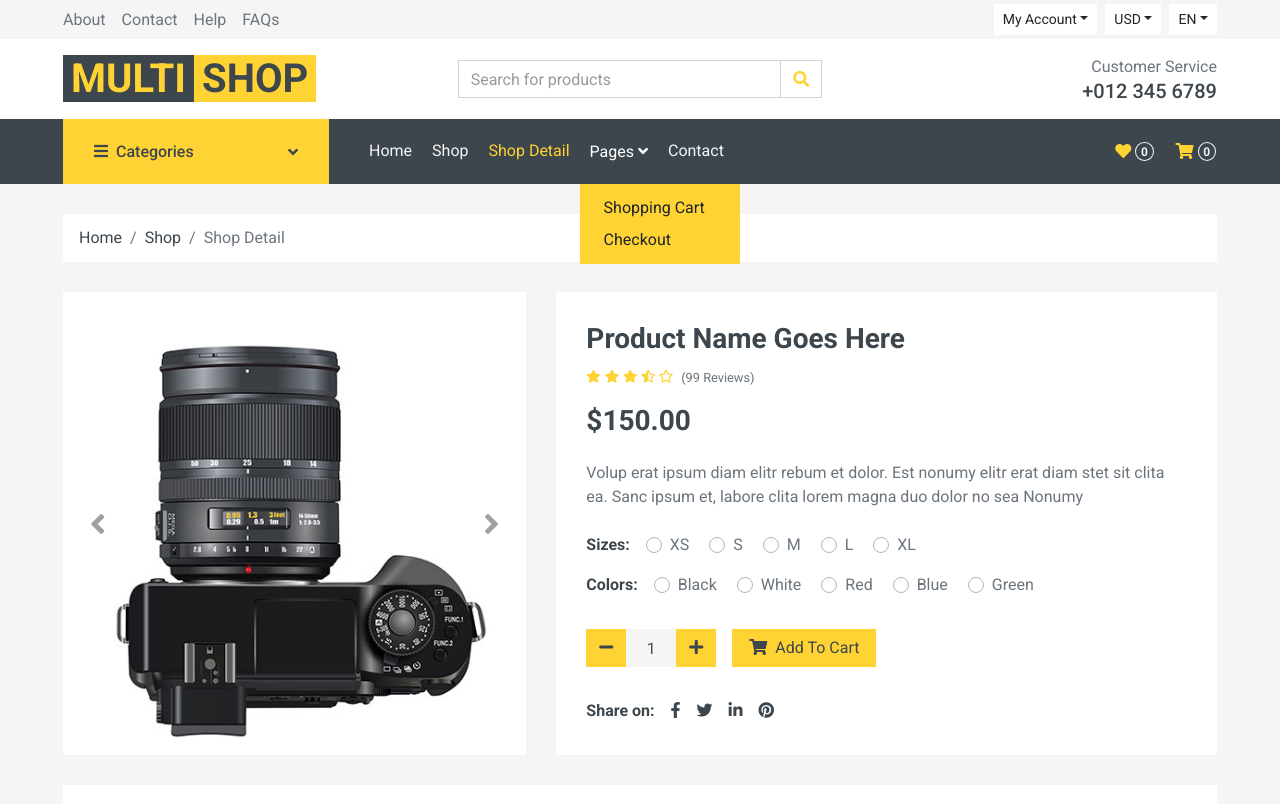
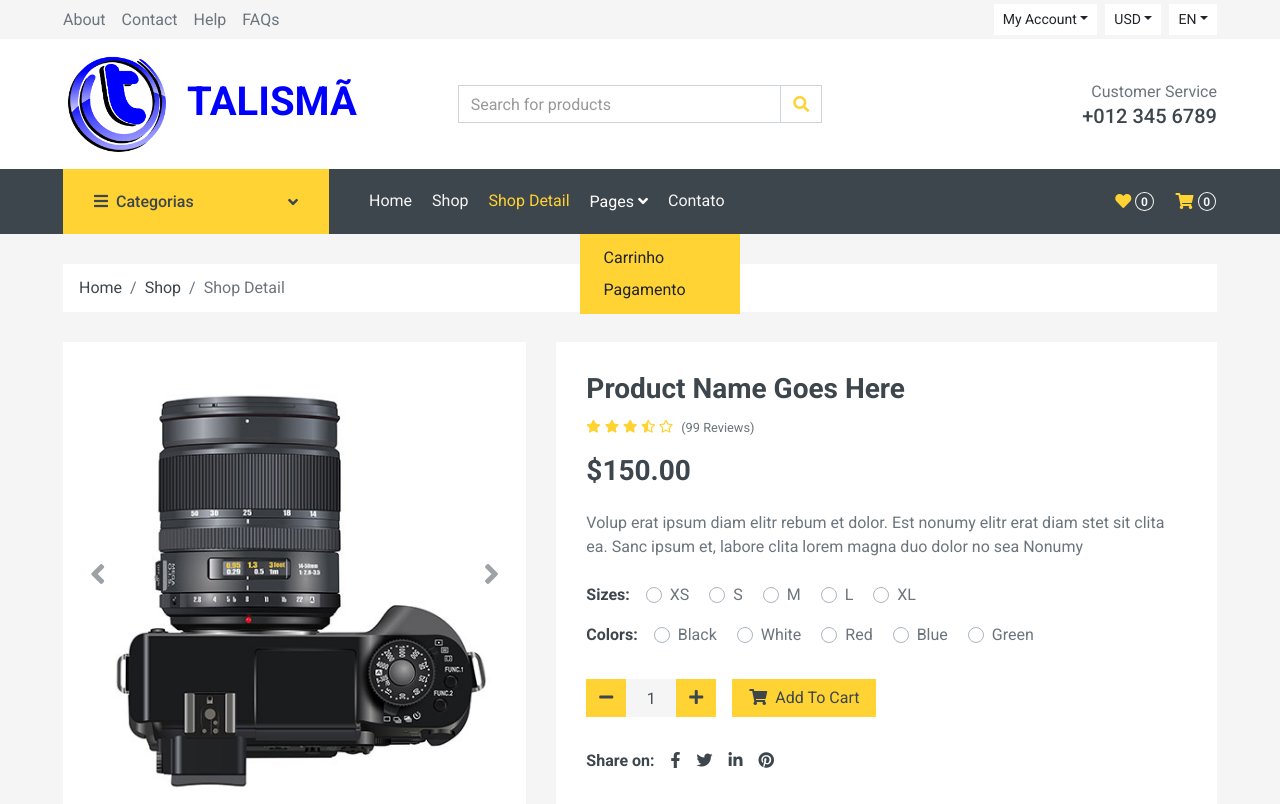
Before and after one commit to nicolahsss/projeto-talisma, a PHP site: page /app/pages/detalhes/detail.php in a window 1280 px wide, after a click on "Pages". Shown: the top 804 px of the page. Run offline with PHP 8.4, Linux system fonts and the light colour scheme; some libraries are stand-ins or nearby versions.

Commit message:
inserindo novos arquivos e novos diretorios

```diff
--- a/app/pages/detalhes/detail.php
+++ b/app/pages/detalhes/detail.php
@@ -19,11 +19,11 @@
     <link href="https://cdnjs.cloudflare.com/ajax/libs/font-awesome/5.10.0/css/all.min.css" rel="stylesheet">
 
     <!-- Libraries Stylesheet -->
-    <link href="lib/animate/animate.min.css" rel="stylesheet">
-    <link href="lib/owlcarousel/assets/owl.carousel.min.css" rel="stylesheet">
+    <link href="../../../public/assets/lib/animate/animate.min.css" rel="stylesheet">
+    <link href="../../../public/assets/lib/owlcarousel/assets/owl.carousel.min.css" rel="stylesheet">
 
     <!-- Customized Bootstrap Stylesheet -->
-    <link href="css/style.css" rel="stylesheet">
+    <link href="../../../public/assets/css/style.css" rel="stylesheet">
 </head>
 
 <body>
@@ -79,8 +79,8 @@
         <div class="row align-items-center bg-light py-3 px-xl-5 d-none d-lg-flex">
             <div class="col-lg-4">
                 <a href="" class="text-decoration-none">
-                    <span class="h1 text-uppercase text-primary bg-dark px-2">Multi</span>
-                    <span class="h1 text-uppercase text-dark bg-primary px-2 ml-n1">Shop</span>
+                    <span class="h1 text-uppercase text-dark px-2 ml-n1"><img src="../../../public/assets/img/logo.png" alt="" style="width: 100px"/></span>
+                    <span class="h1 text-uppercase text-primaryy px-2" style="color: blue !important;">TALISMÃ</span>
                 </a>
             </div>
             <div class="col-lg-4 col-6 text-left">
@@ -109,7 +109,7 @@
         <div class="row px-xl-5">
             <div class="col-lg-3 d-none d-lg-block">
                 <a class="btn d-flex align-items-center justify-content-between bg-primary w-100" data-toggle="collapse" href="#navbar-vertical" style="height: 65px; padding: 0 30px;">
-                    <h6 class="text-dark m-0"><i class="fa fa-bars mr-2"></i>Categories</h6>
+                    <h6 class="text-dark m-0"><i class="fa fa-bars mr-2"></i>Categorias</h6>
                     <i class="fa fa-angle-down text-dark"></i>
                 </a>
                 <nav class="collapse position-absolute navbar navbar-vertical navbar-light align-items-start p-0 bg-light" id="navbar-vertical" style="width: calc(100% - 30px); z-index: 999;">
@@ -145,24 +145,24 @@
                     </button>
                     <div class="collapse navbar-collapse justify-content-between" id="navbarCollapse">
                         <div class="navbar-nav mr-auto py-0">
-                            <a href="index.html" class="nav-item nav-link">Home</a>
-                            <a href="shop.html" class="nav-item nav-link">Shop</a>
-                            <a href="detail.html" class="nav-item nav-link active">Shop Detail</a>
+                            <a href="../../../public/index.php" class="nav-item nav-link">Home</a>
+                            <a href="../produtos/shop.php" class="nav-item nav-link">Shop</a>
+                            <a href="../detalhes/detail.php" class="nav-item nav-link active">Shop Detail</a>
                             <div class="nav-item dropdown">
                                 <a href="#" class="nav-link dropdown-toggle" data-toggle="dropdown">Pages <i class="fa fa-angle-down mt-1"></i></a>
                                 <div class="dropdown-menu bg-primary rounded-0 border-0 m-0">
-                                    <a href="cart.html" class="dropdown-item">Shopping Cart</a>
-                                    <a href="checkout.html" class="dropdown-item">Checkout</a>
+                                    <a href="../carrinho/cart.php" class="dropdown-item">Carrinho</a>
+                                    <a href="../checkout/checkout.php" class="dropdown-item">Pagamento</a>
                                 </div>
                             </div>
-                            <a href="contact.html" class="nav-item nav-link">Contact</a>
+                            <a href="../contato/contact.php" class="nav-item nav-link">Contato</a>
                         </div>
                         <div class="navbar-nav ml-auto py-0 d-none d-lg-block">
                             <a href="" class="btn px-0">
                                 <i class="fas fa-heart text-primary"></i>
                                 <span class="badge text-secondary border border-secondary rounded-circle" style="padding-bottom: 2px;">0</span>
                             </a>
-                            <a href="" class="btn px-0 ml-3">
+                            <a href="../carrinho/cart.php" class="btn px-0 ml-3">
                                 <i class="fas fa-shopping-cart text-primary"></i>
                                 <span class="badge text-secondary border border-secondary rounded-circle" style="padding-bottom: 2px;">0</span>
                             </a>
@@ -651,15 +651,15 @@
     <!-- JavaScript Libraries -->
     <script src="https://code.jquery.com/jquery-3.4.1.min.js"></script>
     <script src="https://stackpath.bootstrapcdn.com/bootstrap/4.4.1/js/bootstrap.bundle.min.js"></script>
-    <script src="lib/easing/easing.min.js"></script>
-    <script src="lib/owlcarousel/owl.carousel.min.js"></script>
+    <script src="../../../public/assets/lib/easing/easing.min.js"></script>
+    <script src="../../../public/assets/lib/owlcarousel/owl.carousel.min.js"></script>
 
     <!-- Contact Javascript File -->
-    <script src="mail/jqBootstrapValidation.min.js"></script>
-    <script src="mail/contact.js"></script>
+    <script src="../../../public/assets/mail/jqBootstrapValidation.min.js"></script>
+    <script src="../../../public/assets/mail/contact.js"></script>
 
     <!-- Template Javascript -->
-    <script src="js/main.js"></script>
+    <script src="../../../public/assets/js/main.js"></script>
 </body>
 
 </html>
--- /dev/null
+++ b/db/database.sql
@@ -0,0 +1 @@
+CREATE DATABASE banco_de_testes CHARACTER SET utf8mb4 COLLATE utf8mb4_unicode_ci;
```
Also changed, not shown: other parts of app/pages/detalhes/detail.php (+12 -12 lines), adm/manipulacoes/manipularListaDesejos/deletarListaDesejos.php (added), adm/manipulacoes/manipularListaDesejos/inserirListaDesejos.php (added), adm/manipulacoes/manipularProdutos/alterarProduto.php (added), adm/manipulacoes/manipularProdutos/buscarProduto.php (added), adm/manipulacoes/manipularProdutos/deletarProduto.php (added), adm/manipulacoes/manipularProdutos/inserirProduto.php (added), app/pages/cadastroUser/cadastroUser.php (added), app/pages/login/loginUser.php (added).
